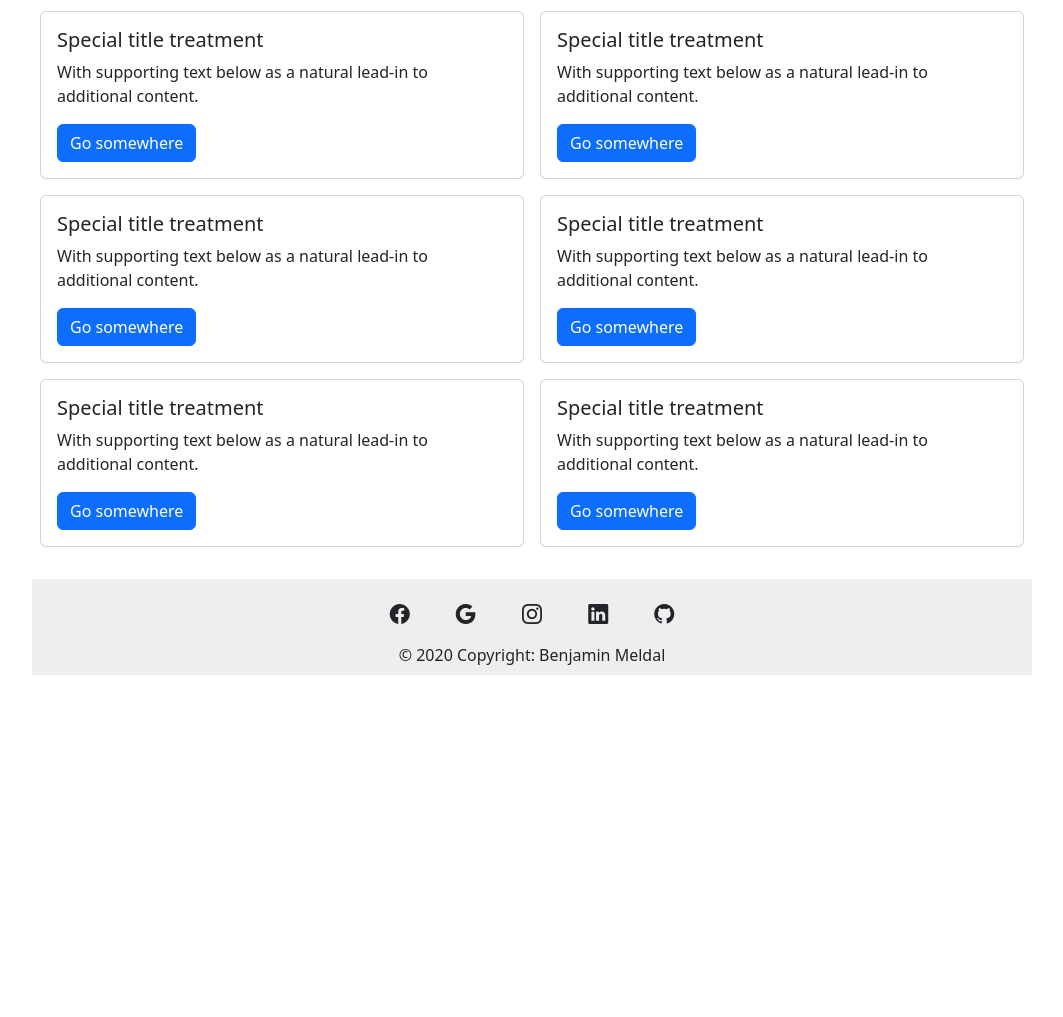
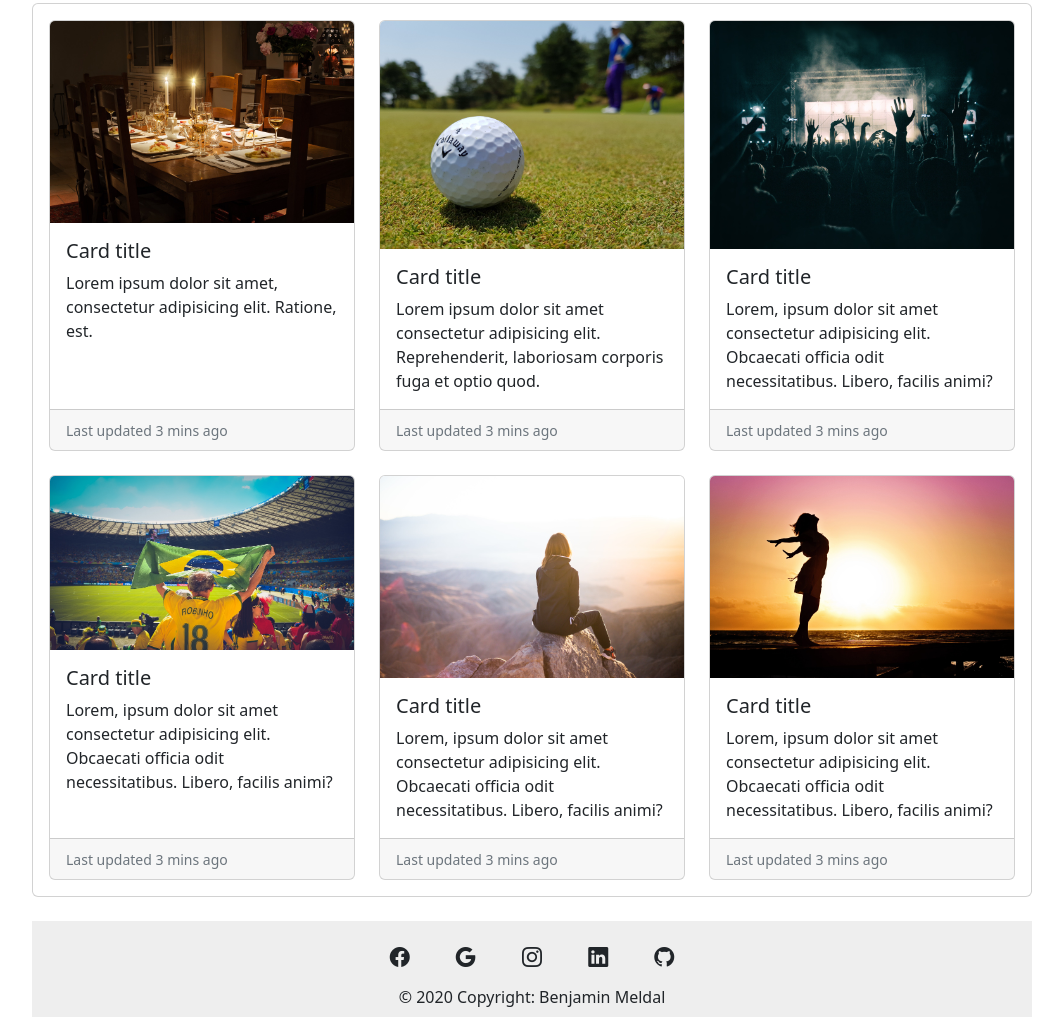
Before and after one commit to Benjamel/CSS-Frameworks-Project, a website: page index.html in a window 1280 px wide. Shown: the part 379-1396 px from the top of the page, without its empty margins (108-1171 px from the left). Before the commit the page ends 1054 px from the top, so only its background shows below. Drawn offline with nearby package versions, Linux system fonts and the light colour scheme.

Commit message:
profile updates and 'my feed' updates

```diff
--- a/index.html
+++ b/index.html
@@ -70,76 +70,85 @@
     </div>
   </div>
 
-  <!-- <div class="container">
-    <div class="col-sm-12">
-      <div class="form-floating">
-        <textarea class="form-control" placeholder="Leave a comment here" id="floatingTextarea2" style="height: 100px"></textarea>
-        <label for="floatingTextarea2">Write here...</label>
-      </div>
-    </div>
-  </div> -->
-
   <h2>My Feed</h2>
-  <div class="container">
-    <div class="row">
-      <div class="col-sm-6 mb-3 mb-sm-0 p-2">
-        <div class="card">
+  <div class="container card p-3">
+    <div class="row row-cols-1 row-cols-md-3 g-4">
+      <div class="col">
+        <div class="card h-100">
+          <img src="src/images/dinner-1433494_1920.jpg" class="card-img-top" alt="...">
           <div class="card-body">
-            <h5 class="card-title">Special title treatment</h5>
-            <p class="card-text">With supporting text below as a natural lead-in to additional content.</p>
-            <a href="#" class="btn btn-primary">Go somewhere</a>
+            <h5 class="card-title">Card title</h5>
+            <p class="card-text">Lorem ipsum dolor sit amet, consectetur adipisicing elit. Ratione, est.</p>
+          </div>
+          <div class="card-footer">
+            <small class="text-muted">Last updated 3 mins ago</small>
           </div>
         </div>
       </div>
-      <div class="col-sm-6 mb-3 mb-sm-0 p-2">
-        <div class="card">
+      <div class="col">
+        <div class="card h-100">
+          <img src="src/images/golf-3216250_1920.jpg" class="card-img-top" alt="...">
           <div class="card-body">
-            <h5 class="card-title">Special title treatment</h5>
-            <p class="card-text">With supporting text below as a natural lead-in to additional content.</p>
-            <a href="#" class="btn btn-primary">Go somewhere</a>
+            <h5 class="card-title">Card title</h5>
+            <p class="card-text">Lorem ipsum dolor sit amet consectetur adipisicing elit. Reprehenderit, laboriosam corporis fuga et optio quod.</p>
+          </div>
+          <div class="card-footer">
+            <small class="text-muted">Last updated 3 mins ago</small>
           </div>
         </div>
       </div>
-      <div class="col-sm-6 mb-3 mb-sm-0 p-2">
-        <div class="card">
+      <div class="col">
+        <div class="card h-100">
+          <img src="src/images/hd-wallpaper-1056764_1920.jpg" class="card-img-top" alt="...">
           <div class="card-body">
-            <h5 class="card-title">Special title treatment</h5>
-            <p class="card-text">With supporting text below as a natural lead-in to additional content.</p>
-            <a href="#" class="btn btn-primary">Go somewhere</a>
+            <h5 class="card-title">Card title</h5>
+            <p class="card-text">Lorem, ipsum dolor sit amet consectetur adipisicing elit. Obcaecati officia odit necessitatibus. Libero, facilis animi?</p>
+          </div>
+          <div class="card-footer">
+            <small class="text-muted">Last updated 3 mins ago</small>
           </div>
         </div>
       </div>
-      <div class="col-sm-6 mb-3 mb-sm-0 p-2">
-        <div class="card">
+      <div class="col">
+        <div class="card h-100">
+          <img src="src/images/people-1284253_1920.jpg" class="card-img-top" alt="...">
           <div class="card-body">
-            <h5 class="card-title">Special title treatment</h5>
-            <p class="card-text">With supporting text below as a natural lead-in to additional content.</p>
-            <a href="#" class="btn btn-primary">Go somewhere</a>
+            <h5 class="card-title">Card title</h5>
+            <p class="card-text">Lorem, ipsum dolor sit amet consectetur adipisicing elit. Obcaecati officia odit necessitatibus. Libero, facilis animi?</p>
+          </div>
+          <div class="card-footer">
+            <small class="text-muted">Last updated 3 mins ago</small>
           </div>
         </div>
       </div>
-      <div class="col-sm-6 mb-3 mb-sm-0 p-2">
-        <div class="card">
+      <div class="col">
+        <div class="card h-100">
+          <img src="src/images/people-2591874_1920.jpg" class="card-img-top" alt="...">
           <div class="card-body">
-            <h5 class="card-title">Special title treatment</h5>
-            <p class="card-text">With supporting text below as a natural lead-in to additional content.</p>
-            <a href="#" class="btn btn-primary">Go somewhere</a>
+            <h5 class="card-title">Card title</h5>
+            <p class="card-text">Lorem, ipsum dolor sit amet consectetur adipisicing elit. Obcaecati officia odit necessitatibus. Libero, facilis animi?</p>
+          </div>
+          <div class="card-footer">
+            <small class="text-muted">Last updated 3 mins ago</small>
           </div>
         </div>
       </div>
-      <div class="col-sm-6 mb-3 mb-sm-0 p-2">
-        <div class="card">
+      <div class="col">
+        <div class="card h-100">
+          <img src="src/images/woman-570883_1920.jpg" class="card-img-top" alt="...">
           <div class="card-body">
-            <h5 class="card-title">Special title treatment</h5>
-            <p class="card-text">With supporting text below as a natural lead-in to additional content.</p>
-            <a href="#" class="btn btn-primary">Go somewhere</a>
+            <h5 class="card-title">Card title</h5>
+            <p class="card-text">Lorem, ipsum dolor sit amet consectetur adipisicing elit. Obcaecati officia odit necessitatibus. Libero, facilis animi?</p>
+          </div>
+          <div class="card-footer">
+            <small class="text-muted">Last updated 3 mins ago</small>
           </div>
         </div>
       </div>
     </div>
   </div>
   <!-- Footer -->
-  <footer class="text-center text-white fixed-bottom position-relative mt-4">
+  <footer class="text-center text-white mt-4">
     <!-- Grid container -->
     <div class="container pt-2">
       <!-- Section: Social media -->
--- a/src/sass/components/_variables.scss
+++ b/src/sass/components/_variables.scss
@@ -1,5 +1,3 @@
-// @use '//node_modules/bootstrap/scss/functions';
-
 $color: (
   "navColor": rgb(238, 238, 238),
   "logoColor": rgb(0, 13, 128)
--- a/src/sass/styles.scss
+++ b/src/sass/styles.scss
@@ -1,6 +1,7 @@
 @import './components/variables';
 @import './components/nav';
 @import '../../node_modules/bootstrap/scss/bootstrap';
+@import '../../node_modules/bootstrap/scss/functions';
 
 // html {
 //   background-color: rgb(180, 180, 180);
@@ -37,11 +38,5 @@ textarea {
 
 footer {
   background-color: map-get($color, navColor);
+  margin: 0 auto;
 }
-
-// .footer-div {
-//   position: absolute;
-//   bottom: 0;
-//   height: 50px;
-//   background-color: grey;
-// }
```
Also changed, not shown: login.html (+2 -72 lines), profile.html (+2 -2 lines), dist/css/styles.css, 1 other file.
